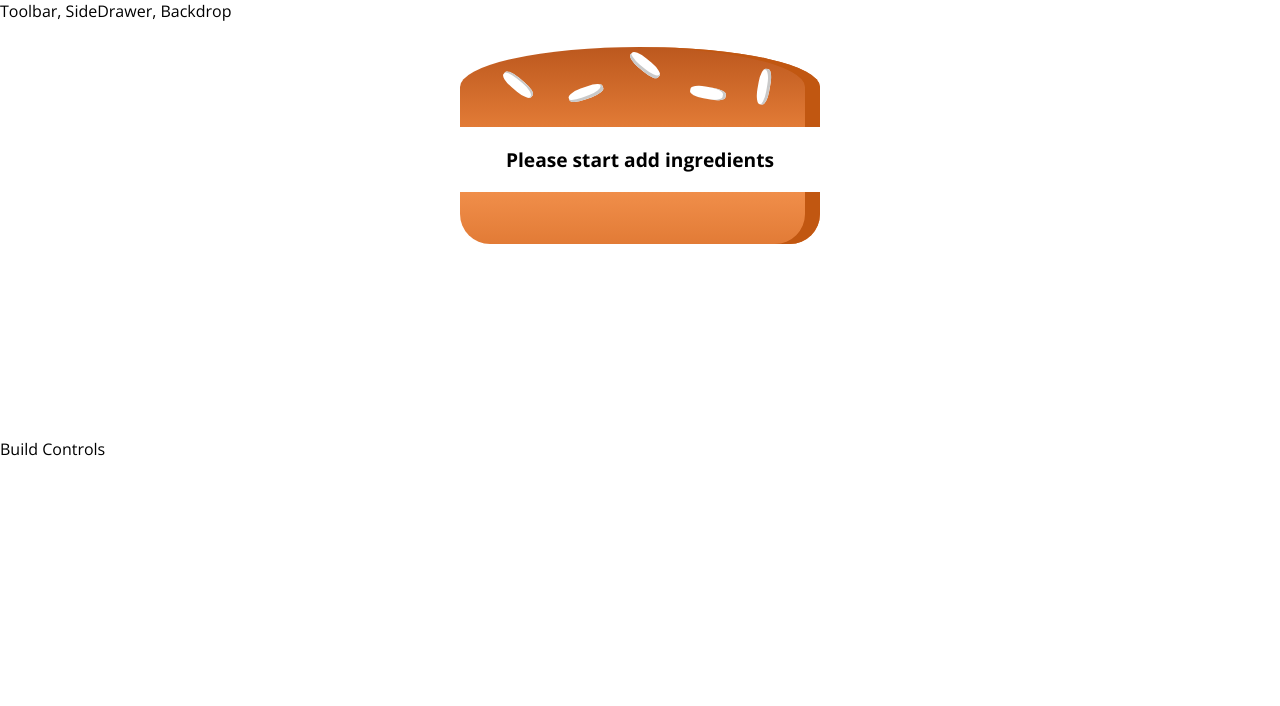
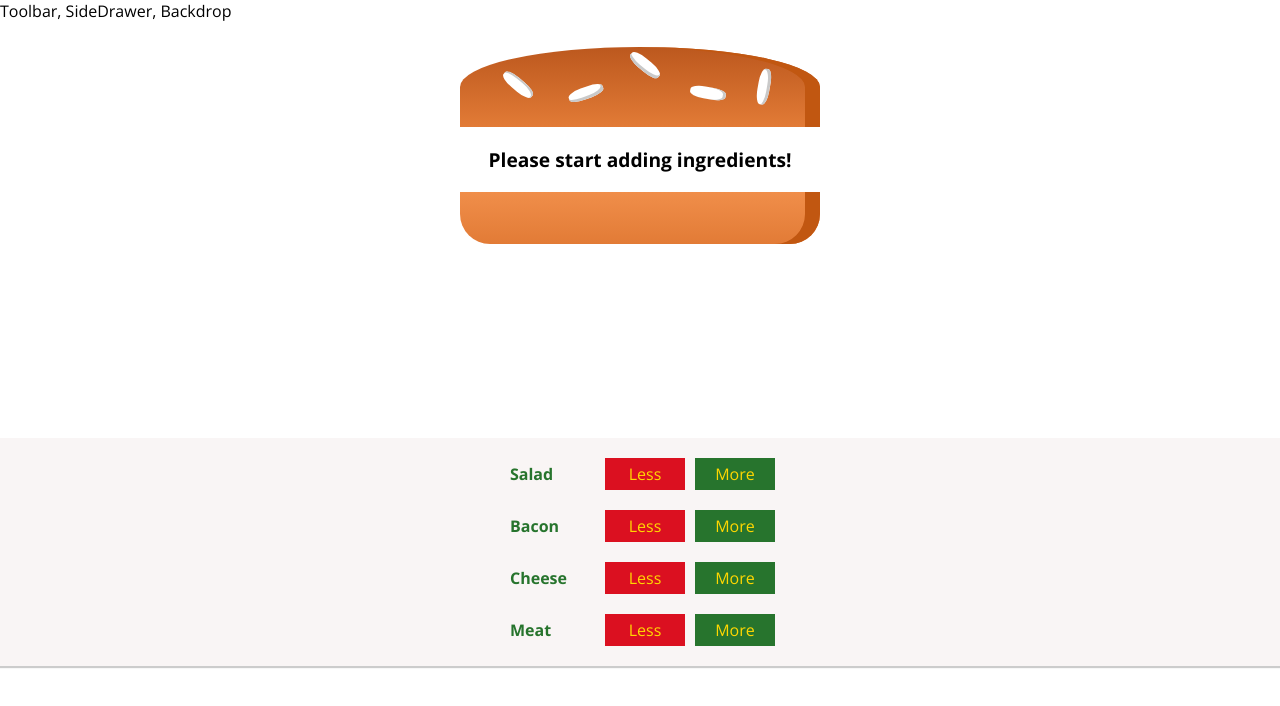
Before and after one commit to Wolfy64/burger-builder, a React app: page / in a window 1280 px wide. Shown: the top 706 px of the page. Built offline with nearby package versions, Linux system fonts and the light colour scheme.

Commit message:
Outputing Multiple BuildControls

```diff
--- /dev/null
+++ b/src/components/Burger/BuildControls/BuildControl/BuildControl.css
@@ -0,0 +1,57 @@
+.BuildControl {
+    display: flex;
+    justify-content: space-between;
+    align-items: center;
+    margin: 5px 0;
+    color: #27742d;
+}
+
+.BuildControl button {
+    display: block;
+    font: inherit;
+    padding: 5px;
+    margin: 0 5px;
+    width: 80px;
+    border: none;
+    cursor: pointer;
+    outline: none;
+}
+
+.BuildControl button:disabled {
+    background-color: #AC9980;
+    border: 1px solid #7E7365;
+    color: #ccc;
+    cursor: default;
+}
+
+.BuildControl button:hover:disabled {
+    background-color: #AC9980;
+    color: #ccc;
+    cursor: not-allowed;
+}
+
+.Label {
+    padding: 10px;
+    font-weight: bold;
+    width: 80px;
+}
+
+.BuildControl .Less {
+    background-color: #db1020;
+    color: #ffd700;
+}
+
+.BuildControl .More {
+    background-color: #27742d;
+    color: #ffd700;
+}
+
+.BuildControl .Less:hover, .BuildControl .Less:active {
+    background-color: #ffd700;
+    color: #db1020;
+}
+
+.BuildControl .More:hover,.BuildControl .More:active {
+    background-color: #ffd700;
+    color: #27742d;
+}
--- /dev/null
+++ b/src/components/Burger/BuildControls/BuildControl/BuildControl.js
@@ -0,0 +1,12 @@
+import React from 'react';
+import classes from './BuildControl.css';
+
+const BuildControl = (props) =>
+  <div className={classes.BuildControl} >
+    <div className={classes.Label} >{props.label}</div>
+    <button className={classes.Less} >Less</button>
+    <button className={classes.More} >More</button>
+  </div>
+;
+
+export default BuildControl;
--- /dev/null
+++ b/src/components/Burger/BuildControls/BuildControls.css
@@ -0,0 +1,10 @@
+.BuildControls{
+  width: 100%;
+  background-color: #f9f5f5;
+  display: flex;
+  flex-flow: column;
+  align-items: center;
+  box-shadow: 0 2px 1px #ccc;
+  margin: auto;
+  padding: 10px 0;
+}
--- /dev/null
+++ b/src/components/Burger/BuildControls/BuildControls.js
@@ -0,0 +1,20 @@
+import React from "react";
+import classes from "./BuildControls.css";
+import BuildControl from "./BuildControl/BuildControl";
+
+const controls = [
+  { label: "Salad", type: "salad" },
+  { label: "Bacon", type: "bacon" },
+  { label: "Cheese", type: "cheese" },
+  { label: "Meat", type: "meat" }
+];
+
+const BuildControls = props =>
+  <div className={classes.BuildControls}>
+    {controls.map(e => (
+      <BuildControl key={e.label} label={e.label} type={e.type} />
+    ))}
+  </div>;
+;
+
+export default BuildControls;
--- a/src/components/Burger/Burger.js
+++ b/src/components/Burger/Burger.js
@@ -33,10 +33,8 @@ const burger = props => {
     .reduce((arr, el) => arr.concat(el), []);
 
   if (transformIngredients.length === 0) {
-    transformIngredients = <p>Please start add ingredients</p>
+    transformIngredients = <p>Please start adding ingredients!</p>
   }
-
-  console.log(transformIngredients);
 
   return (
     <div className={classes.Burger}>
--- a/src/containers/BurgerBuilder/BurgerBuilder.js
+++ b/src/containers/BurgerBuilder/BurgerBuilder.js
@@ -1,5 +1,6 @@
 import React, { Component } from 'react';
 import Burger from '../../components/Burger/Burger';
+import BuildControls from '../../components/Burger/BuildControls/BuildControls';
 
 class BurguerBuilder extends Component{
   state = {
@@ -14,7 +15,7 @@ class BurguerBuilder extends Component{
     return (
       <React.Fragment>
         <Burger ingredients={this.state.ingredients} />
-        <div>Build Controls</div>
+        <BuildControls/>
       </React.Fragment>
     );
   }
```
